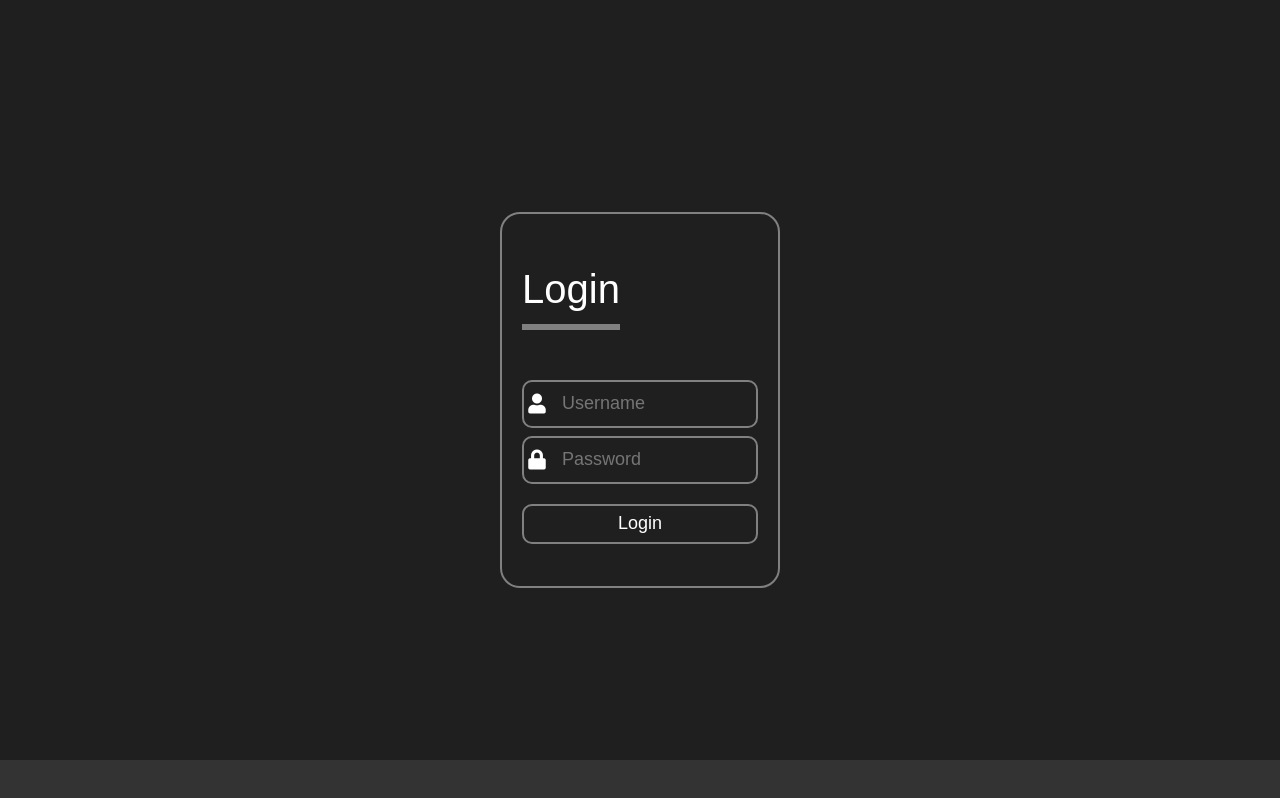
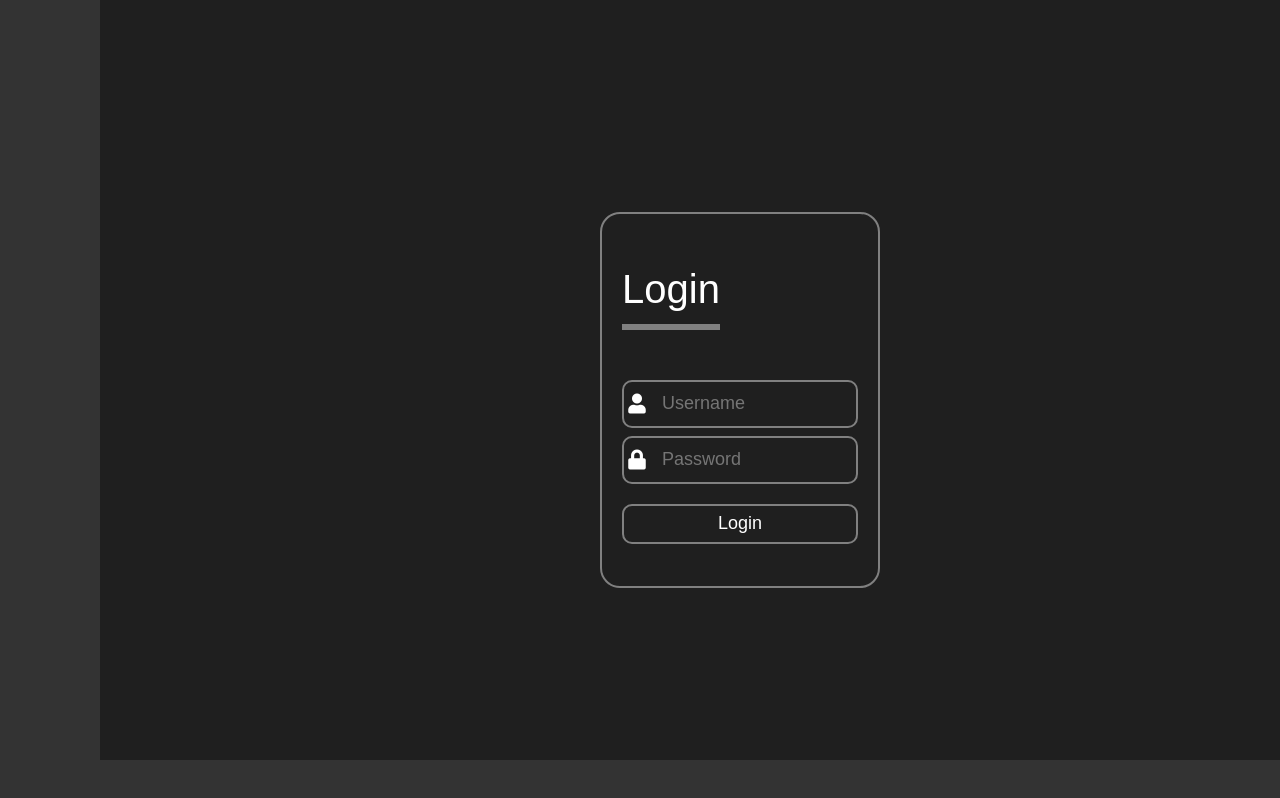
Before and after one commit to DanielLatimerUns/NetworkTools, an Angular app in the folder NetworkTools/ClientApp/: page /login in a window 1280 px wide. Built offline with nearby package versions, Linux system fonts and the light colour scheme.

Commit message:
Layout: action-toolbar fixes

```diff
--- a/NetworkTools/ClientApp/src/app/app.component.css
+++ b/NetworkTools/ClientApp/src/app/app.component.css
@@ -1,6 +1,6 @@
 
 .app-container {
-  display: flex;
+  display: grid;
   grid-template-columns: 100px auto;
   overflow: hidden;
   height: 100vh;
--- a/NetworkTools/ClientApp/src/app/components/action-toolbar/action-toolbar.component.css
+++ b/NetworkTools/ClientApp/src/app/components/action-toolbar/action-toolbar.component.css
@@ -16,6 +16,6 @@
 }
 
 .sidebar-item {
-  width: 120px;
-  padding: 10px 0px 10px 15px;
+  width: 100px;
+  padding: 10px 0px 10px 5px;
 }
```
